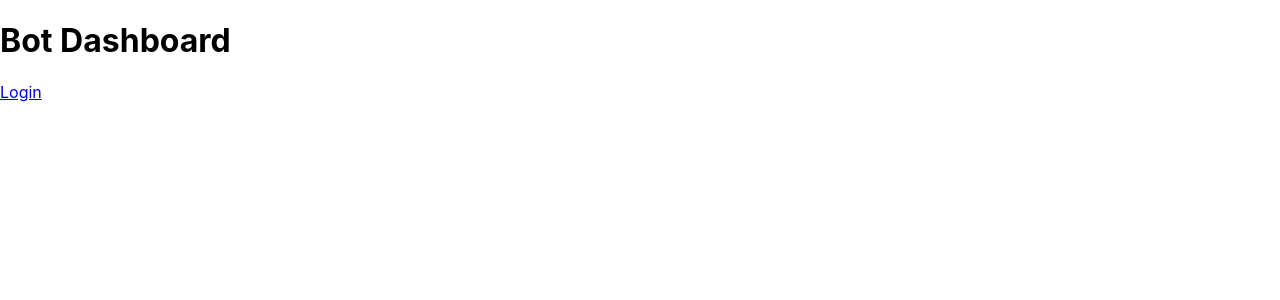
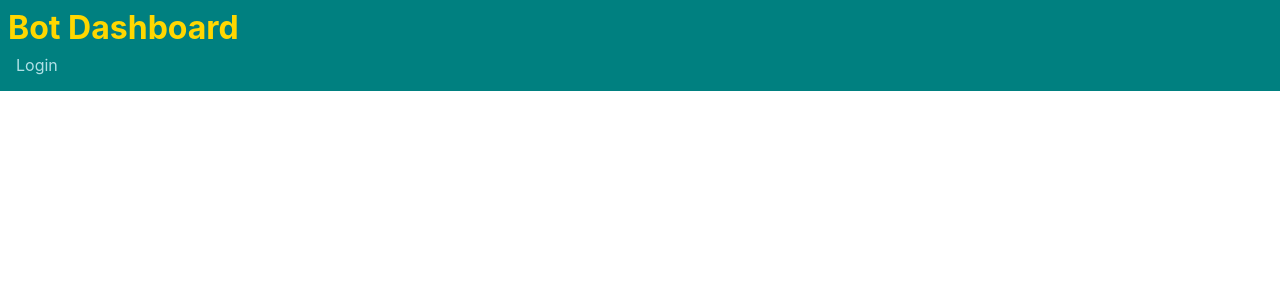
Before and after one commit to devon-wolf/minion-dashboard, a React (Create React App) app: page / in a window 1280 px wide. Shown: the top 300 px of the page. Built offline with nearby package versions, Linux system fonts and the light colour scheme.

Commit message:
Style header

```diff
--- a/src/components/Header.js
+++ b/src/components/Header.js
@@ -5,19 +5,18 @@ import style from './Header.module.css'
 export default class Header extends Component {
 	render() {
 		return (
-			<header>
+			<header className={style.header}>
 				<h1>Bot Dashboard</h1>
 
-				<nav>
-					<NavLink
+				<NavLink
 						exact
 						activeClassName={style.current}
 						className={style.navItem}
 						to="/">
 						Home
-					</NavLink>
+				</NavLink>
 
-					{this.props.token
+				{this.props.token
 						?	<>
 							<NavLink
 								exact
@@ -47,7 +46,7 @@ export default class Header extends Component {
 							</NavLink>
 
 					}
-				</nav>
+				<div className={style.clearBar}></div>
 			</header>
 		)
 	}
--- a/src/components/Header.module.css
+++ b/src/components/Header.module.css
@@ -1,5 +1,29 @@
+.header {
+	background-color: teal;
+	padding: .5rem;
+}
+
+.header h1 {
+	margin: 0;
+	color: gold;
+}
+
+.navItem {
+	margin: .5rem;
+	float: left;
+	text-decoration: none;
+	color: powderblue;
+}
+
 .logout {
-	cursor: pointer
+	cursor: pointer;
+	margin: .5rem;
+	color: powderblue;
+	float: right;
+}
+
+.clearBar {
+	clear: both;
 }
 
 .current {
```
